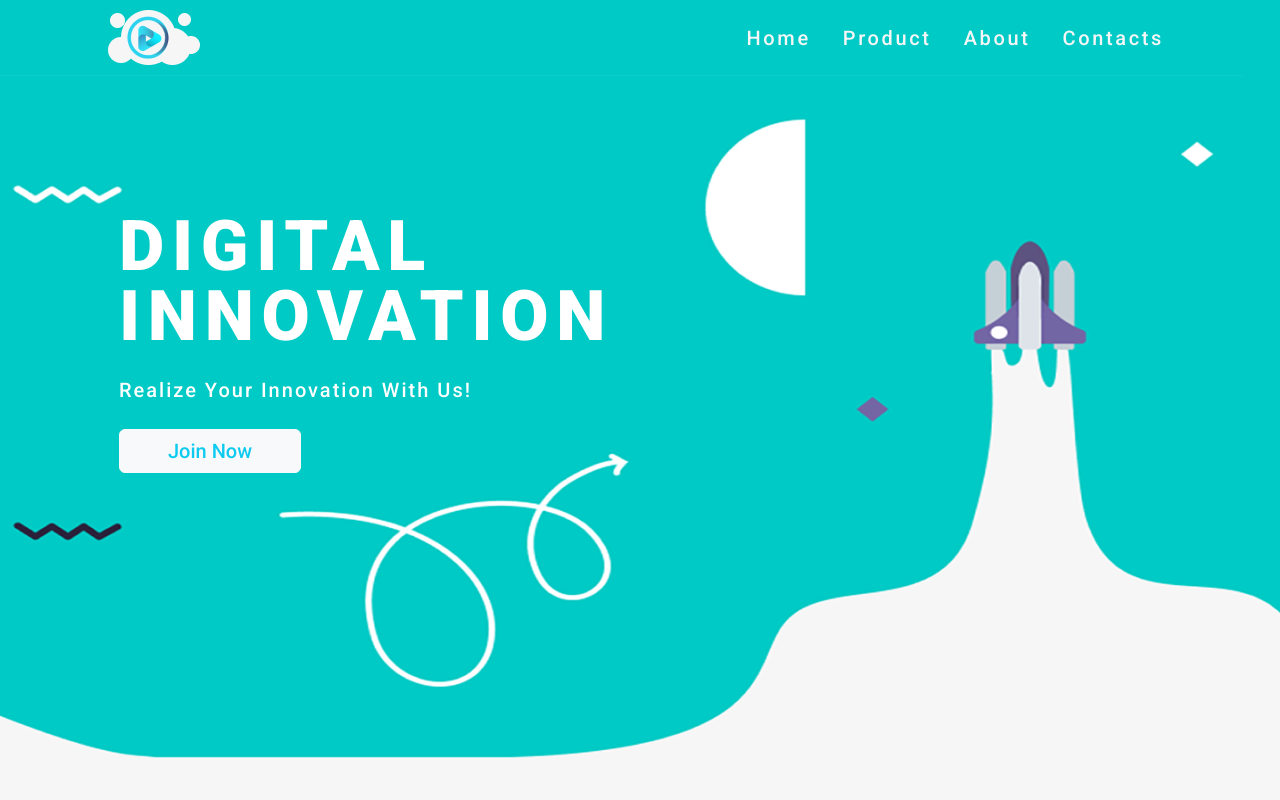
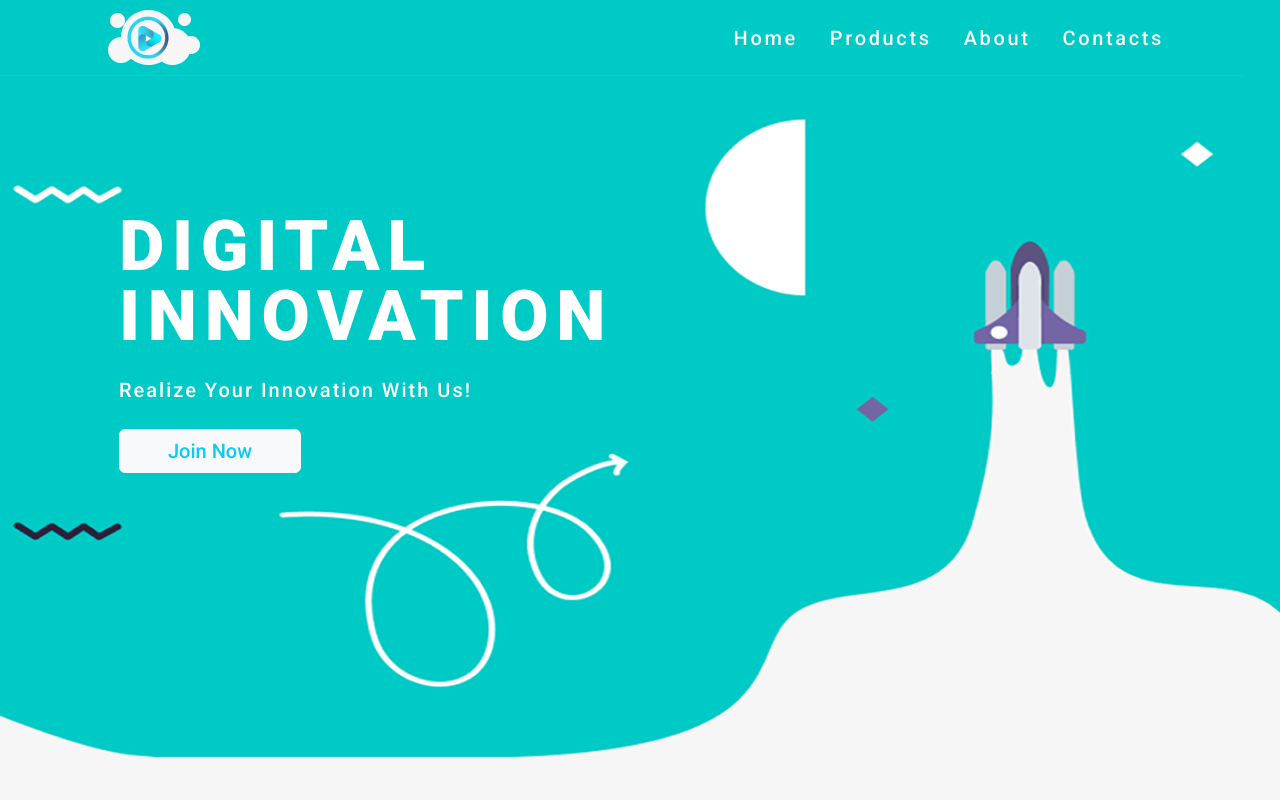
Before and after one commit to aaaroz/codeCompetence2, a React (Create React App) app: page / in a window 1280 px wide. Shown: the top 800 px of the page. Built offline with nearby package versions, Linux system fonts and the light colour scheme.

Commit message:
added s on product

```diff
--- a/src/components/header.jsx
+++ b/src/components/header.jsx
@@ -35,7 +35,7 @@ const Header = (props) => {
               </li>
               <li className="nav-item">
                 <a className="nav-link fs-5 fw-medium" href="/#">
-                  Product
+                  Products
                 </a>
               </li>
               <li className="nav-item" onClick={props.scrollToAbout}>
```
